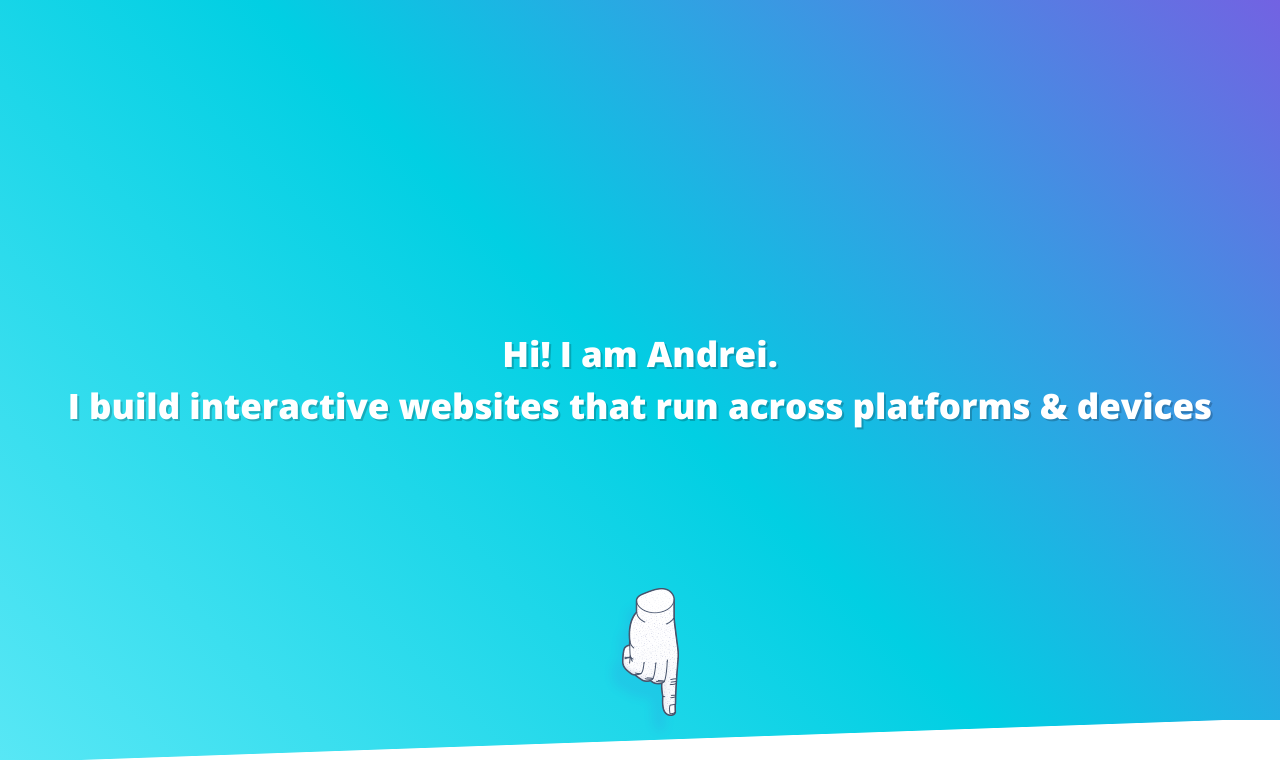
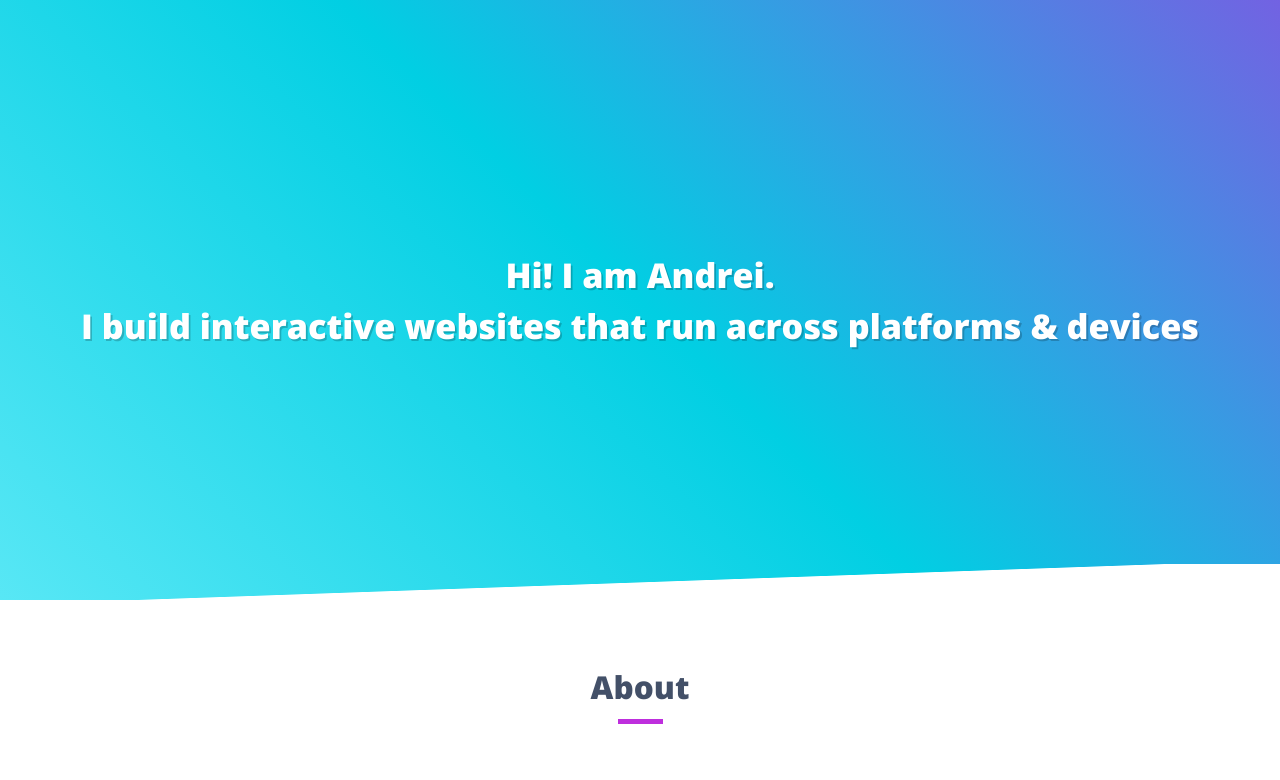
Before and after one commit to andreiteodorescu/webcoding, a React (Create React App) app: page / in a window 1280 px wide. Shown: the top 780 px of the page. Built offline with nearby package versions, Linux system fonts and the light colour scheme.

Commit message:
mobile partial mods

```diff
--- a/src/assets/scss/abstracts/_mixins.scss
+++ b/src/assets/scss/abstracts/_mixins.scss
@@ -45,3 +45,22 @@
   transition: transform .8s, opacity .8s;
   transition-timing-function: ease-out;
 }
+
+// Media query manager
+@mixin respond($breakpoint) {
+  @if $breakpoint == xs {
+    @media (max-width: 40em) { @content }; //640px
+  }
+
+  @if $breakpoint == mobile {
+    @media (max-width: 56.25em) { @content }; //900px
+  }
+
+  @if $breakpoint == tablet {
+    @media (max-width: 81.25em) { @content }; //1300px
+  }
+
+  @if $breakpoint == big-desktop {
+    @media (min-width: 120em) { @content }; //1920px
+  }
+}
--- a/src/assets/scss/base/_base.scss
+++ b/src/assets/scss/base/_base.scss
@@ -9,6 +9,14 @@
 html {
   // This defines what 1rem is
   font-size: 62.5%; // 10px/16px = 62.5% -> 1rem = 10px
+
+  @include respond(tablet) {
+    font-size: 56.25%; //1rem = 9px, 9/16 = 56.25%
+  }
+
+  @include respond(mobile) {
+    font-size: 50%; //1rem = 8px, 8/16 = 50%
+  }
 }
 
 body {
--- a/src/assets/scss/base/_typography.scss
+++ b/src/assets/scss/base/_typography.scss
@@ -6,11 +6,15 @@ body {
 }
 
 .main-title {
-  font-size:3.5rem;
+  font-size:3.8rem;
   font-weight: 800;
   line-height:$line-height-general;
   text-shadow: $text-shadow;
   backface-visibility: hidden;
+
+  @include respond(xs) {
+    font-size:3rem;
+  }
 
   &-intro {
     animation: moveInLeft 1s ease-out;
@@ -22,10 +26,15 @@ body {
 }
 
 .general-title {
-  font-size: 4rem;
+  font-size: 3.5rem;
   margin-bottom: 5rem;
   font-weight: 800;
   @include side-slide-animation(-30rem);
+
+  @include respond(xs) {
+    font-size:2.6rem;
+    margin-bottom: 4rem;
+  }
 
   &::after {
     content: "";
@@ -36,6 +45,12 @@ body {
     background-color: $purple-bg;
     transform: translateX(-30rem);
     transition: all .8s ease-out;
+
+    @include respond(xs) {
+      margin: 0.8rem auto 0;
+      width: 3rem;
+      height: 0.4rem;
+    }
   }
 }
 
--- a/src/assets/scss/base/_utilities.scss
+++ b/src/assets/scss/base/_utilities.scss
@@ -1,5 +1,13 @@
 .component-margin {
   margin: 10rem 0 0;
+
+  @include respond(tablet) {
+    margin: 7rem 0 0;
+  }
+
+  @include respond(mobile) {
+    margin: 5rem 0 0;
+  }
 }
 
 .text-center {
--- a/src/components/header/header.styles.scss
+++ b/src/components/header/header.styles.scss
@@ -7,16 +7,20 @@
   display: grid;
   align-items: center;
   height: 95vh;
+
+  @include respond(tablet) {
+    padding: 0;
+    height: 75vh;
+  }
 }
 
 .dive-down {
-  display: none;
-  width: 48px;
-  height: 96px;
+  width: 60px;
+  height: 120px;
   position: absolute;
   bottom: 3vh;
   left: 50%;
-  margin-left: -24px;
+  margin-left: -30px;
   background: url(../../assets/images/pointing-hand@1x.png) center center no-repeat;
   background-size: cover;
   z-index: 100;
@@ -25,7 +29,11 @@
   //pointer-events: none;
   animation: 2s ease-in-out infinite diveDown;
   transition: opacity .2s, bottom .2s;
-  transition-delay: 1.4s
+  transition-delay: 1.4s;
+
+  @include respond(tablet) {
+    display: none;
+  }
 }
 
 .dive-down.disappear, .no-js .dive-down {
@@ -39,23 +47,3 @@
     background-image: url(../../assets/images/pointing-hand@2x.png)
   }
 }
-
-@media (min-width: 1200px) {
-  .header {
-    //height: 100vh;
-    padding: 0;
-  }
-
-  .dive-down {
-    display: block;
-  }
-}
-
-@media (min-height: 800px) {
-  .dive-down {
-    width: 78px;
-    height: 156px;
-    margin-left: -39px;
-    bottom: 2vh;
-  }
-}
--- a/src/components/portfolio-list/portfolio-list.styles.scss
+++ b/src/components/portfolio-list/portfolio-list.styles.scss
@@ -60,6 +60,10 @@
     font-size: 2.6rem;
     margin-bottom: 1.5rem;
     @include inner-contents-animation;
+
+    @include respond(xs) {
+      font-size:2.2rem;
+    }
   }
 
   &-tech {
```
